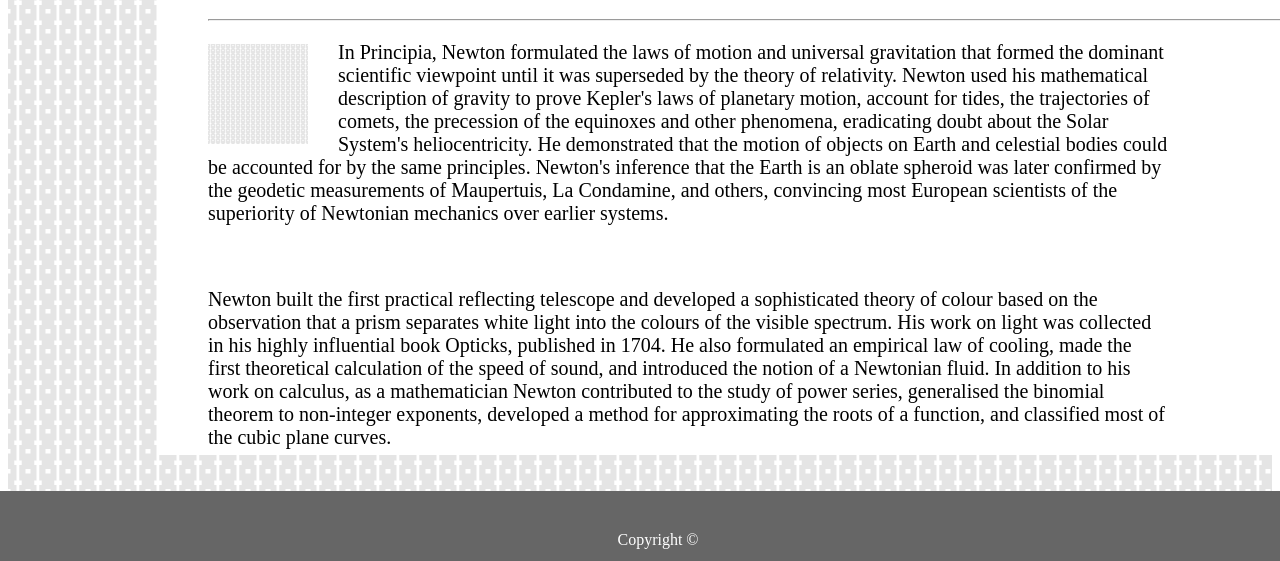
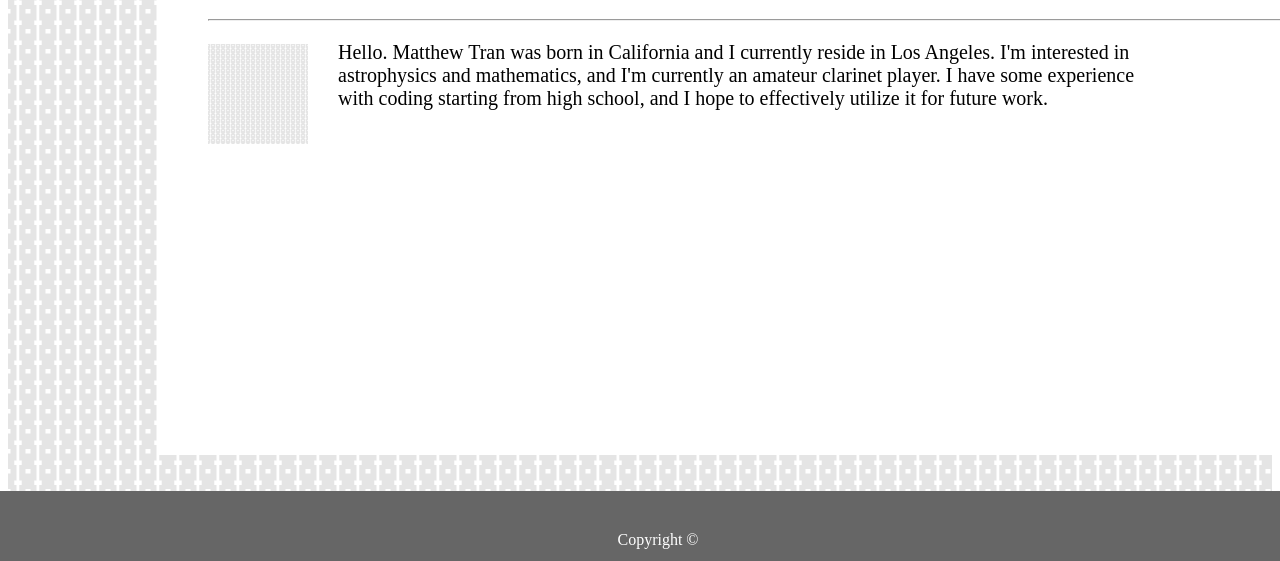
Before and after one commit to matthewt216/Basic-Portfolio, a plain HTML site: page index.html in a window 1280 px wide. Shown: the part 239-800 px from the top of the page. Drawn offline with Linux system fonts and the light colour scheme.

Commit message:
Portfolio Updated

```diff
--- a/index.html
+++ b/index.html
@@ -18,9 +18,10 @@
         <h2>About me</h2>
         <hr width=115%;>
         <img src="assets/images/united-squares-negative.png" width=100 height=100>
-        <p>In Principia, Newton formulated the laws of motion and universal gravitation that formed the dominant scientific viewpoint until it was superseded by the theory of relativity. Newton used his mathematical description of gravity to prove Kepler's laws of planetary motion, account for tides, the trajectories of comets, the precession of the equinoxes and other phenomena, eradicating doubt about the Solar System's heliocentricity. He demonstrated that the motion of objects on Earth and celestial bodies could be accounted for by the same principles. Newton's inference that the Earth is an oblate spheroid was later confirmed by the geodetic measurements of Maupertuis, La Condamine, and others, convincing most European scientists of the superiority of Newtonian mechanics over earlier systems.</p>
+        <p>
+            Hello. Matthew Tran was born in California and I currently reside in Los Angeles. I'm interested in astrophysics and mathematics, and I'm currently an amateur clarinet player. I have some experience with coding starting from high school, and I hope to effectively utilize it for future work.
+        </p>
         <br>
-        <p>Newton built the first practical reflecting telescope and developed a sophisticated theory of colour based on the observation that a prism separates white light into the colours of the visible spectrum. His work on light was collected in his highly influential book Opticks, published in 1704. He also formulated an empirical law of cooling, made the first theoretical calculation of the speed of sound, and introduced the notion of a Newtonian fluid. In addition to his work on calculus, as a mathematician Newton contributed to the study of power series, generalised the binomial theorem to non-integer exponents, developed a method for approximating the roots of a function, and classified most of the cubic plane curves.</p>
         </div>
         </div>
         <p class="footer">Copyright &copy;</p>
```
